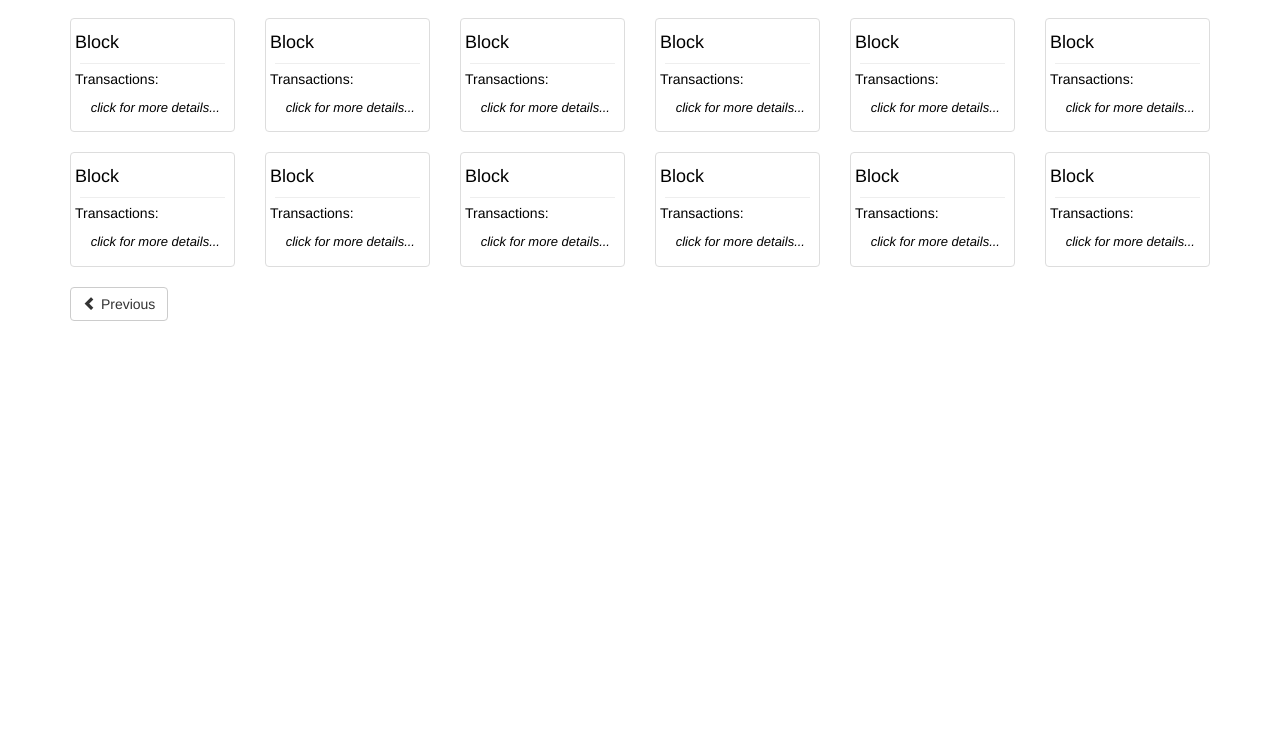
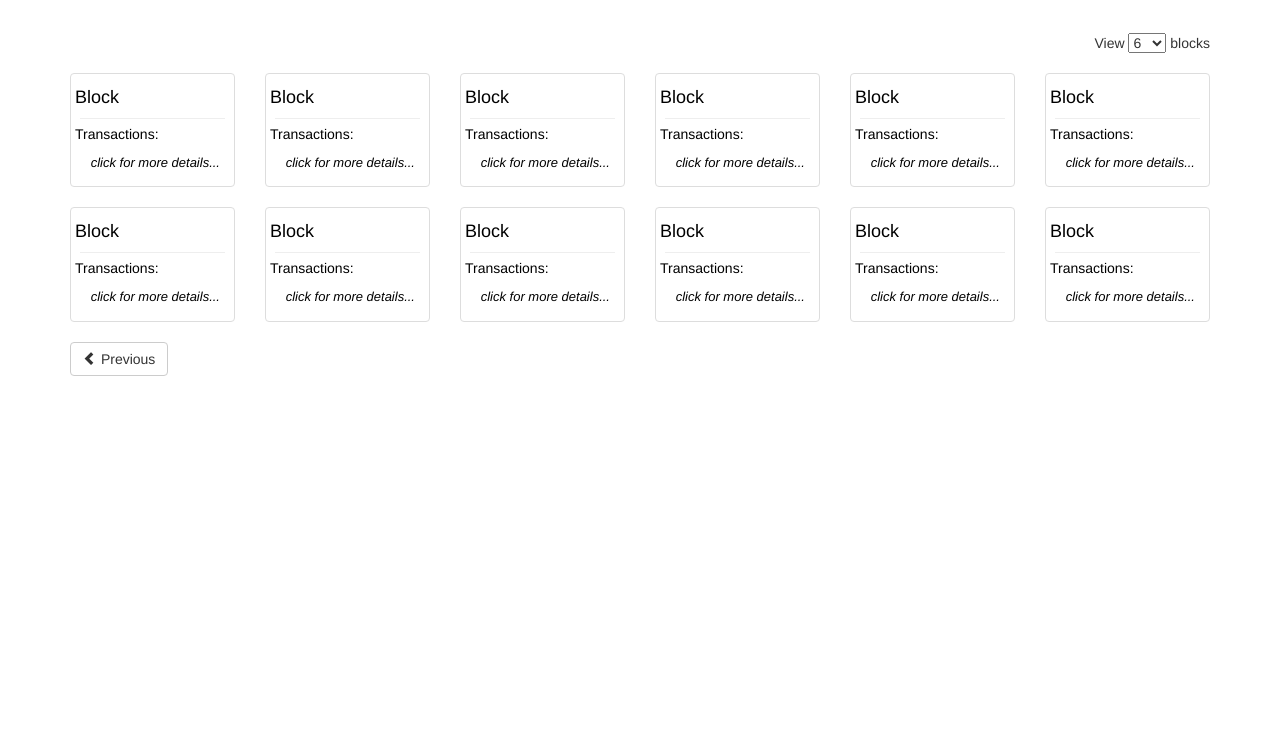
Before and after one commit to owennw/block-explorer, a website: page app/index.html at #/blocks in a window 1280 px wide. Shown: the part 53-800 px from the top of the page. Drawn offline with nearby package versions, Linux system fonts and the light colour scheme; some packages are replaced by stand-ins of ours; no server answers.

Commit message:
Tidy and introduce variable block number UI

```diff
--- a/app/partials/block-list.html
+++ b/app/partials/block-list.html
@@ -1,3 +1,18 @@
+<div class="container" style="padding:15px">
+    <form class="pull-right">
+        <label for="viewNumber" style="font-weight: normal">View</label>
+        <select id="viewNumber">
+            <option>6</option>
+            <option>10</option>
+            <option>12</option>
+            <option>16</option>
+            <option>24</option>
+            <option>40</option>
+        </select>
+        blocks
+    </form>
+</div>
+
 <div class="container">
     <div class="row">
         <div class="col-lg-2 col-sm-4" ng-repeat="block in blockListCtrl.blocks">
```
Also changed, not shown: app/index.html (+6 -2 lines).
